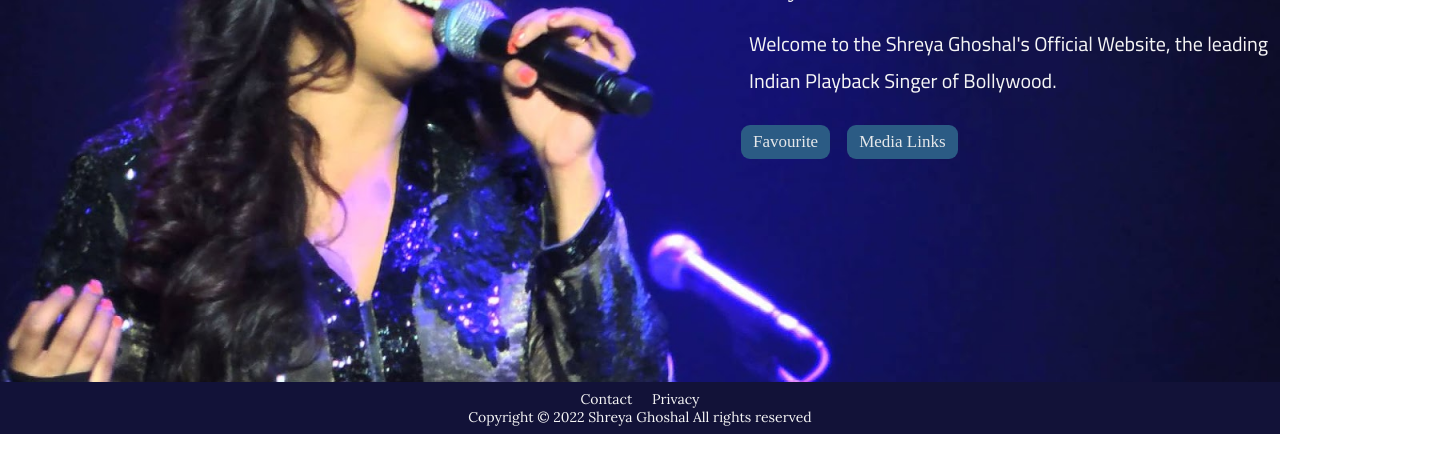
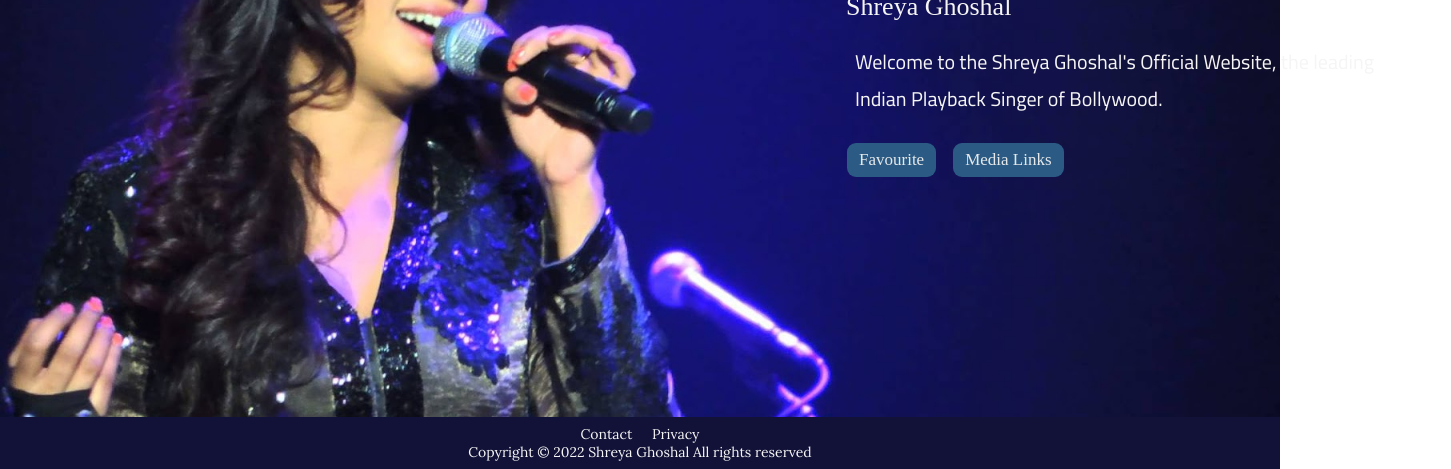
Before and after one commit to Kunwar-Pratap/Singer-Website, a plain HTML site: page index.html in a window 1280 px wide. Shown: the part 376-845 px from the top of the page, 1451 px wide, since content can reach past the window. Before the commit the page ends 810 px from the top, so only its background shows below. Drawn offline with Linux system fonts and the light colour scheme; a web font is replaced by a local one.

Commit message:
innitial commit

```diff
--- a/style.css
+++ b/style.css
@@ -82,7 +82,7 @@
 }
 
 .heroContainer {
-    height: 70vh;
+    height: 74.4vh;
     display: flex;
     flex-direction: column;
     align-items: center;
@@ -94,7 +94,7 @@
 .heroMain {
     width: 50%;
     padding: 20px;
-    margin-left: 780px;
+    margin-left: 62rem;
     font-size: 20px;
 }
 
```
Also changed, not shown: index.html (line endings or trailing spaces).
